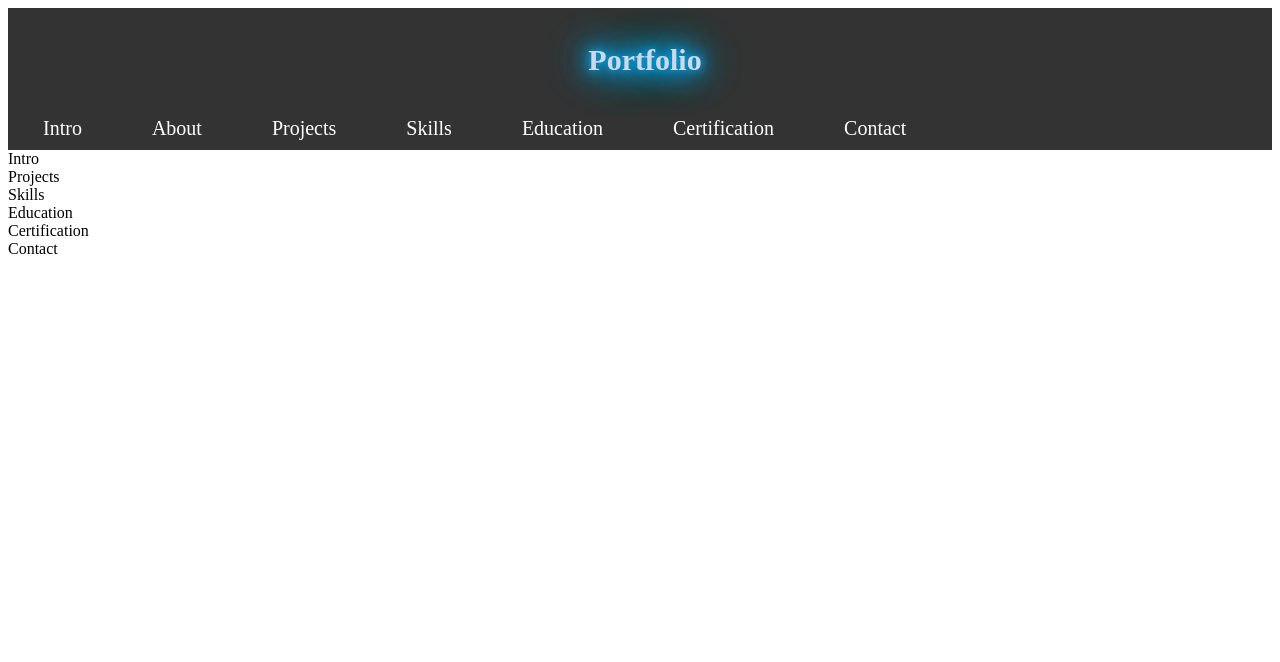
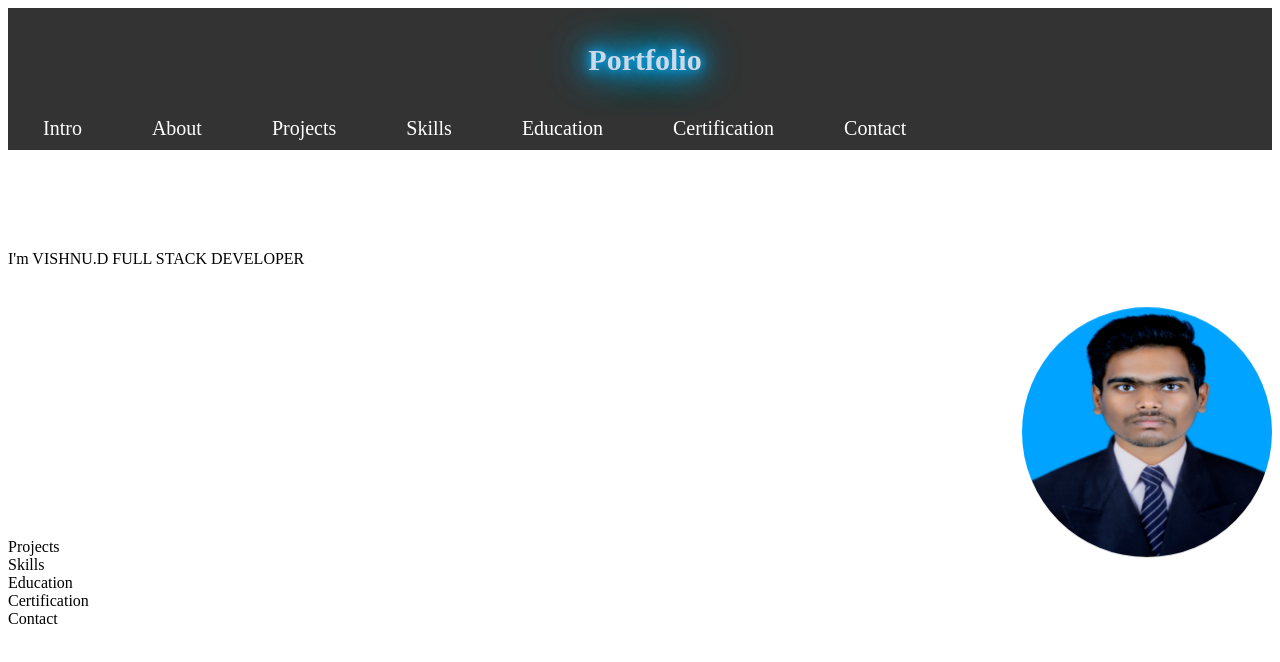
Before and after one commit to Vishnu-D-2002/PORTFOLIO, a React (Vite) app: page / in a window 1280 px wide. Shown: the top 662 px of the page. Built offline with nearby package versions, Linux system fonts and the light colour scheme.

Commit message:
img rounded

```diff
--- a/src/components/Intro/Intro.css
+++ b/src/components/Intro/Intro.css
@@ -0,0 +1,53 @@
+#left{
+    display: flex;
+    justify-content: left;
+    align-items: center;
+    cursor: pointer;
+    margin-top: 100px;
+}
+
+#end {
+    display: flex;
+    justify-content: end;
+    align-items: center;
+    cursor: pointer;
+    margin-top: 20px;
+}
+
+.rounded-image {
+    border-radius: 50%;
+    width: 250px;
+    height: 250px;
+    position: relative;
+    animation: moveUpDown 2s infinite alternate;
+    transition: transform 0.3s ease-in-out;
+}
+
+#center{
+    display: flex;
+}
+
+.rounded-image:hover {
+    animation: scaleUp 0.3s ease-in-out;
+    transform: scale(1.1);
+}
+
+@keyframes moveUpDown {
+    from {
+        transform: translateY(0);
+    }
+
+    to {
+        transform: translateY(20px);
+    }
+}
+
+@keyframes scaleUp {
+    from {
+        transform: scale(1);
+    }
+
+    to {
+        transform: scale(1.1);
+    }
+}
--- a/src/components/Intro/Intro.jsx
+++ b/src/components/Intro/Intro.jsx
@@ -1,9 +1,18 @@
 import React from 'react'
+import './Intro.css';
 
 function Intro() {
   return (
-    <div>Intro</div>
+    <div>
+      <div id='left'>
+        I'm VISHNU.D FULL STACK DEVELOPER
+      </div>
+      <div id='end'>
+        <img src='src\assets\vishnu.jpg' alt='My Image' className="rounded-image" />
+      </div>
+
+    </div>
   )
 }
 
-export default Intro
+export default Intro;
```
Also changed, not shown: src/assets/vishnu.jpg (added).
